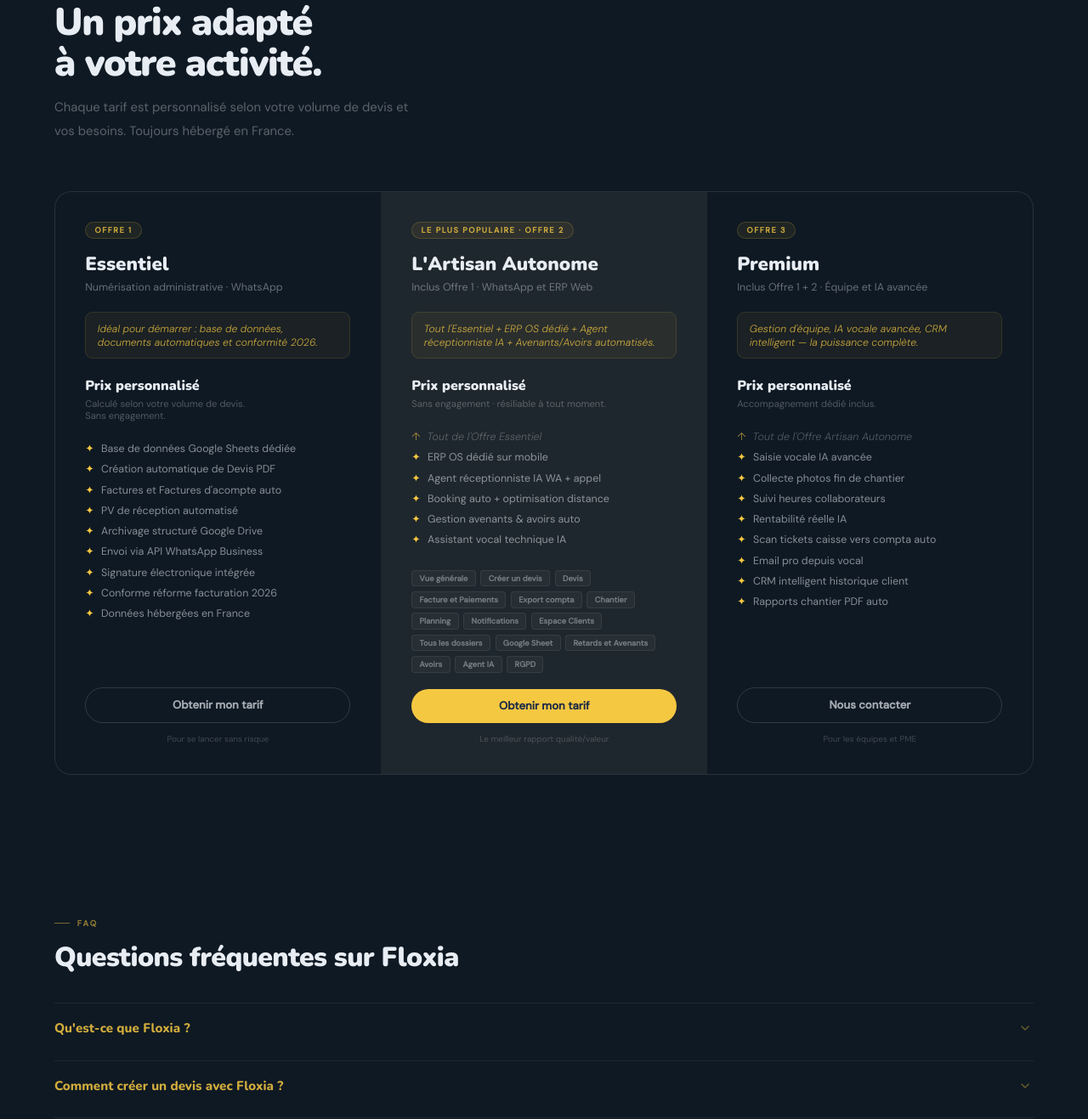
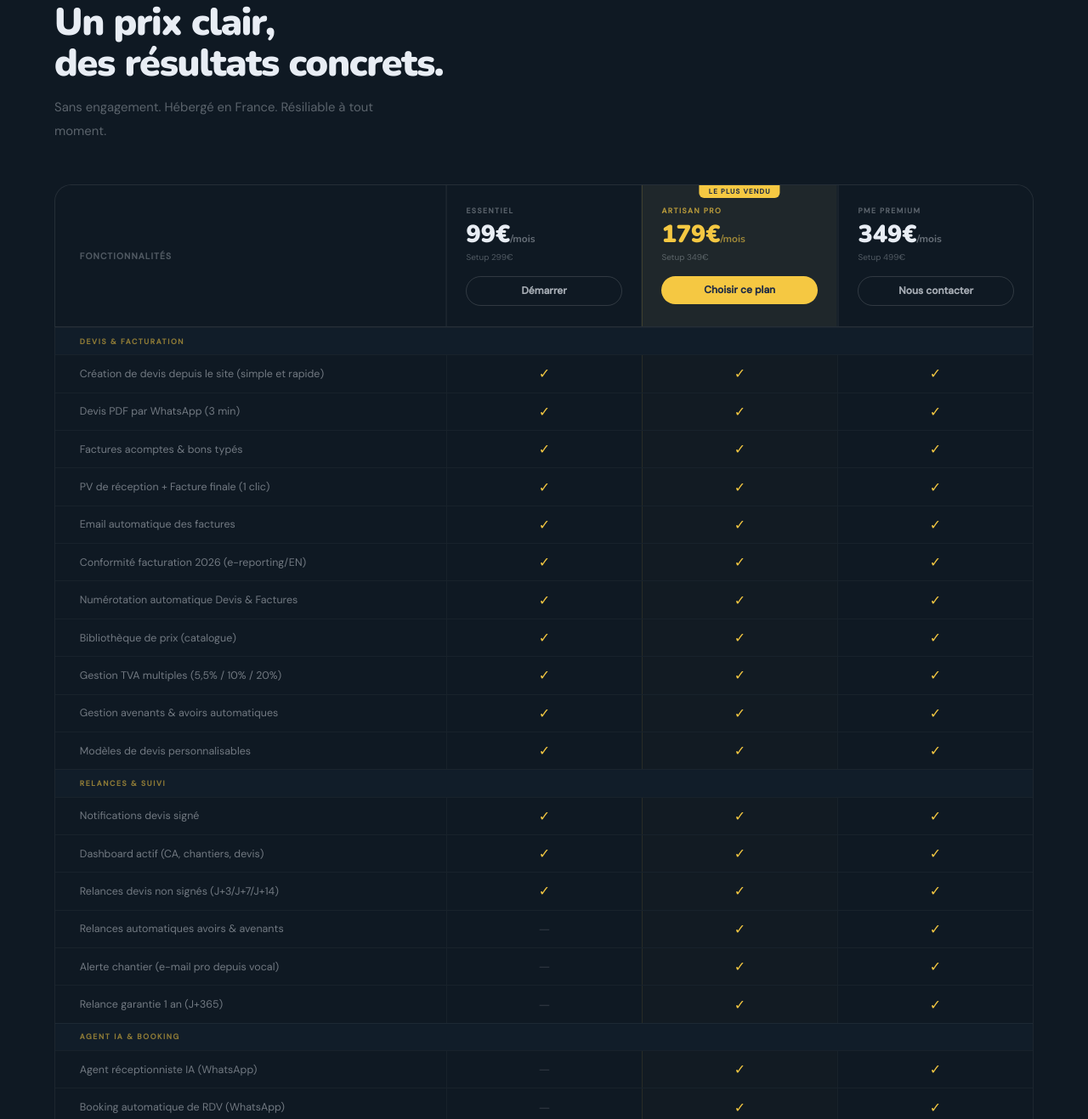
Before and after one commit to florian611/site, a plain HTML site: page index.html in a window 1280 px wide. Shown: the part 7903-9220 px from the top of the page at 85% size. Drawn offline with nearby package versions, Linux system fonts and the light colour scheme.

Commit message:
Update index.html

```diff
--- a/index.html
+++ b/index.html
@@ -283,6 +283,16 @@ input[type=range]::-moz-range-thumb{width:24px;height:24px;background:#F5C842;bo
 .onglets-tag{display:flex;flex-wrap:wrap;gap:.35rem;margin-bottom:1.2rem;}
 .otag{font-size:.58rem;font-weight:600;background:rgba(255,255,255,.04);color:rgba(232,237,244,.4);padding:.18rem .52rem;border-radius:4px;border:1px solid rgba(255,255,255,.07);}
 
+/* PRICING TABLE */
+.pt-cat{background:#111D29;padding:.6rem 1.8rem;font-size:.55rem;font-weight:800;letter-spacing:.18em;text-transform:uppercase;color:rgba(245,200,66,.55);border-top:1px solid rgba(255,255,255,.05);}
+.pt-row{display:grid;grid-template-columns:2fr 1fr 1fr 1fr;border-top:1px solid rgba(255,255,255,.04);}
+.pt-row:hover{background:rgba(255,255,255,.015);}
+.pt-feat{padding:.7rem 1.8rem;font-size:.78rem;color:rgba(232,237,244,.45);display:flex;align-items:center;}
+.pt-cell{padding:.7rem 1.4rem;display:flex;align-items:center;justify-content:center;border-left:1px solid rgba(255,255,255,.04);}
+.pt-cell.pro{border-left:1px solid rgba(245,200,66,.1);background:rgba(245,200,66,.015);}
+.pt-yes{color:#F5C842;font-size:1rem;}
+.pt-no{color:rgba(232,237,244,.15);font-size:1rem;}
+
 /* FAQ */
 .faq-seo{max-width:1280px;margin:0 auto;padding:4rem 5vw 2rem;}
 .faq-seo-title{font-family:'Nunito',sans-serif;font-size:clamp(1.4rem,2.5vw,2rem);font-weight:900;color:#E8EDF4;margin-bottom:2rem;letter-spacing:-.02em;}
@@ -336,6 +346,12 @@ input[type=range]::-moz-range-thumb{width:24px;height:24px;background:#F5C842;bo
   .img-band{height:260px;}
   /* ERP OS section masqué sur mobile */
   .erp-os-section{display:none;}
+  /* Pricing table mobile */
+  .pt-grid{grid-template-columns:1fr!important;}
+  .pt-grid>div:not(:first-child){border-left:none!important;border-top:1px solid rgba(255,255,255,.05);}
+  .pt-row{grid-template-columns:1.5fr 1fr 1fr 1fr;}
+  .pt-feat{font-size:.68rem;padding:.6rem 1rem;}
+  .pt-cell{padding:.6rem .5rem;}
 }
 @media(min-width:769px){.cmp-mobile-cards{display:none!important;}}
 @media(min-width:768px) and (max-width:1024px){
@@ -560,55 +576,50 @@ input[type=range]::-moz-range-thumb{width:24px;height:24px;background:#F5C842;bo
 
 <!-- TARIFS -->
 <div id="tarifs"></div>
-<section class="sec" aria-label="Tarifs Floxia">
+<section class="sec" style="max-width:1280px;" aria-label="Tarifs Floxia">
   <div class="reveal">
     <div class="sec-lbl">Tarifs</div>
-    <h2 class="sec-title">Un prix adapté<br>à votre activité.</h2>
-    <p class="sec-sub">Chaque tarif est personnalisé selon votre volume de devis et vos besoins. Toujours hébergé en France.</p>
+    <h2 class="sec-title">Un prix clair,<br>des résultats concrets.</h2>
+    <p class="sec-sub">Sans engagement. Hébergé en France. Résiliable à tout moment.</p>
   </div>
-  <div class="reveal-stagger pgrid">
-    <div class="pcard">
-      <div class="pbadge">Offre 1</div>
-      <div class="pplan">Essentiel</div>
-      <div class="psub">Numérisation administrative · WhatsApp</div>
-      <div class="phighlight">Idéal pour démarrer : base de données, documents automatiques et conformité 2026.</div>
-      <div class="pprice-custom">Prix personnalisé</div>
-      <div class="pprice-note">Calculé selon votre volume de devis.<br>Sans engagement.</div>
-      <div class="pfeats" id="pfeats1"></div>
-      <a class="pcta pcta-o" href="https://calendly.com/afele1845/30min" target="_blank" rel="noopener">Obtenir mon tarif</a>
-      <div class="pnote">Pour se lancer sans risque</div>
+
+  <!-- HEADER CARDS -->
+  <div class="pt-grid reveal-stagger" style="display:grid;grid-template-columns:2fr 1fr 1fr 1fr;gap:1px;margin-top:3rem;border:1px solid rgba(255,255,255,.06);border-radius:20px 20px 0 0;overflow:hidden;background:rgba(255,255,255,.04);">
+    <div style="background:#0F1923;padding:1.5rem 1.8rem;display:flex;align-items:center;">
+      <span style="font-size:.65rem;font-weight:700;color:rgba(232,237,244,.3);letter-spacing:.1em;text-transform:uppercase;">Fonctionnalités</span>
     </div>
-    <div class="pcard feat">
-      <div class="pbadge">Le plus populaire · Offre 2</div>
-      <div class="pplan">L'Artisan Autonome</div>
-      <div class="psub">Inclus Offre 1 · WhatsApp et ERP Web</div>
-      <div class="phighlight">Tout l'Essentiel + ERP OS dédié + Agent réceptionniste IA + Avenants/Avoirs automatisés.</div>
-      <div class="pprice-custom">Prix personnalisé</div>
-      <div class="pprice-note">Sans engagement · résiliable à tout moment.</div>
-      <div class="pfeats">
-        <div class="pfeat incl"><span class="pcheck">↑</span>Tout de l'Offre Essentiel</div>
-        <div class="pfeat"><span class="pcheck bright">✦</span>ERP OS dédié sur mobile</div>
-        <div class="pfeat"><span class="pcheck bright">✦</span>Agent réceptionniste IA WA + appel</div>
-        <div class="pfeat"><span class="pcheck bright">✦</span>Booking auto + optimisation distance</div>
-        <div class="pfeat"><span class="pcheck bright">✦</span>Gestion avenants & avoirs auto</div>
-        <div class="pfeat"><span class="pcheck bright">✦</span>Assistant vocal technique IA</div>
-      </div>
-      <div class="onglets-tag" id="ongletsTags"></div>
-      <a class="pcta pcta-s" href="https://calendly.com/afele1845/30min" target="_blank" rel="noopener">Obtenir mon tarif</a>
-      <div class="pnote">Le meilleur rapport qualité/valeur</div>
+    <!-- Essentiel -->
+    <div style="background:#0F1923;padding:1.5rem 1.4rem;border-left:1px solid rgba(255,255,255,.05);">
+      <div style="font-size:.55rem;font-weight:800;letter-spacing:.16em;text-transform:uppercase;color:rgba(232,237,244,.35);margin-bottom:.5rem;">Essentiel</div>
+      <div style="font-family:'Nunito',sans-serif;font-size:1.8rem;font-weight:900;color:#E8EDF4;line-height:1;">99€<span style="font-size:.75rem;font-weight:500;color:rgba(232,237,244,.4);">/mois</span></div>
+      <div style="font-size:.62rem;color:rgba(232,237,244,.3);margin-top:.3rem;">Setup 299€</div>
+      <a class="pcta pcta-o" href="https://calendly.com/afele1845/30min" target="_blank" rel="noopener" style="display:block;text-align:center;margin-top:1rem;padding:.55rem .9rem;border-radius:50px;font-size:.75rem;">Démarrer</a>
     </div>
-    <div class="pcard">
-      <div class="pbadge">Offre 3</div>
-      <div class="pplan">Premium</div>
-      <div class="psub">Inclus Offre 1 + 2 · Équipe et IA avancée</div>
-      <div class="phighlight">Gestion d'équipe, IA vocale avancée, CRM intelligent — la puissance complète.</div>
-      <div class="pprice-custom">Prix personnalisé</div>
-      <div class="pprice-note">Accompagnement dédié inclus.</div>
-      <div class="pfeats" id="pfeats3"><div class="pfeat incl"><span class="pcheck">↑</span>Tout de l'Offre Artisan Autonome</div></div>
-      <a class="pcta pcta-o" href="https://calendly.com/afele1845/30min" target="_blank" rel="noopener">Nous contacter</a>
-      <div class="pnote">Pour les équipes et PME</div>
+    <!-- Artisan Pro -->
+    <div style="background:rgba(245,200,66,.03);padding:1.5rem 1.4rem;border-left:1px solid rgba(245,200,66,.15);position:relative;">
+      <div style="position:absolute;top:-1px;left:50%;transform:translateX(-50%);background:#F5C842;color:#1E2B45;font-size:.5rem;font-weight:900;letter-spacing:.14em;text-transform:uppercase;padding:.2rem .7rem;border-radius:0 0 6px 6px;white-space:nowrap;">Le plus vendu</div>
+      <div style="font-size:.55rem;font-weight:800;letter-spacing:.16em;text-transform:uppercase;color:rgba(245,200,66,.7);margin-bottom:.5rem;">Artisan Pro</div>
+      <div style="font-family:'Nunito',sans-serif;font-size:1.8rem;font-weight:900;color:#F5C842;line-height:1;">179€<span style="font-size:.75rem;font-weight:500;color:rgba(245,200,66,.6);">/mois</span></div>
+      <div style="font-size:.62rem;color:rgba(232,237,244,.3);margin-top:.3rem;">Setup 349€</div>
+      <a class="pcta pcta-s" href="https://calendly.com/afele1845/30min" target="_blank" rel="noopener" style="display:block;text-align:center;margin-top:1rem;padding:.55rem .9rem;border-radius:50px;font-size:.75rem;">Choisir ce plan</a>
+    </div>
+    <!-- PME Premium -->
+    <div style="background:#0F1923;padding:1.5rem 1.4rem;border-left:1px solid rgba(255,255,255,.05);">
+      <div style="font-size:.55rem;font-weight:800;letter-spacing:.16em;text-transform:uppercase;color:rgba(232,237,244,.35);margin-bottom:.5rem;">PME Premium</div>
+      <div style="font-family:'Nunito',sans-serif;font-size:1.8rem;font-weight:900;color:#E8EDF4;line-height:1;">349€<span style="font-size:.75rem;font-weight:500;color:rgba(232,237,244,.4);">/mois</span></div>
+      <div style="font-size:.62rem;color:rgba(232,237,244,.3);margin-top:.3rem;">Setup 499€</div>
+      <a class="pcta pcta-o" href="https://calendly.com/afele1845/30min" target="_blank" rel="noopener" style="display:block;text-align:center;margin-top:1rem;padding:.55rem .9rem;border-radius:50px;font-size:.75rem;">Nous contacter</a>
     </div>
   </div>
+
+  <!-- FEATURE TABLE -->
+  <div class="reveal-scale" style="border:1px solid rgba(255,255,255,.06);border-top:none;border-radius:0 0 20px 20px;overflow:hidden;">
+    <table style="width:100%;border-collapse:collapse;" aria-label="Comparatif fonctionnalités">
+      <tbody id="pricingTableBody"></tbody>
+    </table>
+  </div>
+
+  <div style="margin-top:1.2rem;text-align:center;font-size:.62rem;color:rgba(232,237,244,.2);">Sans engagement · résiliable à tout moment · 🇫🇷 hébergé en France</div>
 </section>
 
 <!-- FAQ -->
@@ -758,13 +769,55 @@ document.getElementById('cmpTableBody').innerHTML=COMP_ROWS.map(r=>`<tr><td clas
 const COLS=['Floxia','Batiprix','Onaya','EBP/Sage','Excel'];
 document.getElementById('cmpMobileCards').innerHTML=COMP_ROWS.map(r=>{const cols=COLS.map((lbl,i)=>{const val=r[i+1];const isF=i===0;let badge=val.startsWith('Oui')?'<span class="cmp-mcard-yes">✓</span>':val==='Non'?'<span class="cmp-mcard-no">✕</span>':'<span class="cmp-mcard-partial">~</span>';return `<div class="cmp-mcard-col"><div class="cmp-mcard-col-lbl${isF?' floxia':''}">${lbl}</div>${badge}</div>`;}).join('');return `<div class="cmp-mcard"><div class="cmp-mcard-feat">${r[0]}</div><div class="cmp-mcard-cols">${cols}</div></div>`;}).join('');
 
-// TARIFS
-const FEATS1=['Base de données Google Sheets dédiée','Création automatique de Devis PDF','Factures et Factures d\'acompte auto','PV de réception automatisé','Archivage structuré Google Drive','Envoi via API WhatsApp Business','Signature électronique intégrée','Conforme réforme facturation 2026','Données hébergées en France'];
-const FEATS3=['Saisie vocale IA avancée','Collecte photos fin de chantier','Suivi heures collaborateurs','Rentabilité réelle IA','Scan tickets caisse vers compta auto','Email pro depuis vocal','CRM intelligent historique client','Rapports chantier PDF auto'];
-const ONGLETS=['Vue générale','Créer un devis','Devis','Facture et Paiements','Export compta','Chantier','Planning','Notifications','Espace Clients','Tous les dossiers','Google Sheet','Retards et Avenants','Avoirs','Agent IA','RGPD'];
-document.getElementById('pfeats1').innerHTML=FEATS1.map(f=>`<div class="pfeat"><span class="pcheck bright" aria-hidden="true">✦</span>${f}</div>`).join('');
-document.getElementById('pfeats3').innerHTML+=FEATS3.map(f=>`<div class="pfeat"><span class="pcheck bright" aria-hidden="true">✦</span>${f}</div>`).join('');
-document.getElementById('ongletsTags').innerHTML=ONGLETS.map(o=>`<span class="otag">${o}</span>`).join('');
+// TARIFS — tableau comparatif
+// [label, essentiel, artisanPro, pmePremium]
+// true = ✓, false = —, string = texte
+const PT_ROWS = [
+  {cat:'Devis & Facturation'},
+  ['Création de devis depuis le site (simple et rapide)',true,true,true],
+  ['Devis PDF par WhatsApp (3 min)',true,true,true],
+  ['Factures acomptes & bons typés',true,true,true],
+  ['PV de réception + Facture finale (1 clic)',true,true,true],
+  ['Email automatique des factures',true,true,true],
+  ['Conformité facturation 2026 (e-reporting/EN)',true,true,true],
+  ['Numérotation automatique Devis & Factures',true,true,true],
+  ['Bibliothèque de prix (catalogue)',true,true,true],
+  ['Gestion TVA multiples (5,5% / 10% / 20%)',true,true,true],
+  ['Gestion avenants & avoirs automatiques',true,true,true],
+  ['Modèles de devis personnalisables',true,true,true],
+  {cat:'Relances & Suivi'},
+  ['Notifications devis signé',true,true,true],
+  ['Dashboard actif (CA, chantiers, devis)',true,true,true],
+  ['Relances devis non signés (J+3/J+7/J+14)',true,true,true],
+  ['Relances automatiques avoirs & avenants',false,true,true],
+  ['Alerte chantier (e-mail pro depuis vocal)',false,true,true],
+  ['Relance garantie 1 an (J+365)',false,true,true],
+  {cat:'Agent IA & Booking'},
+  ['Agent réceptionniste IA (WhatsApp)',false,true,true],
+  ['Booking automatique de RDV (WhatsApp)',false,true,true],
+  ['Agent réceptionniste IA (Téléphone)',false,false,true],
+  {cat:'Assistant Vocal IA'},
+  ['Vocal devis via WhatsApp (3 min)',true,true,true],
+  ['Assistant vocal technique (artisan, admin, juridique)',false,true,true],
+  ['Assistant vocal IA avancé (agenda, disponibilités)',false,false,true],
+  {cat:'Conformité & Opérations'},
+  ['Scan OCR tickets de caisse via WhatsApp',false,true,true],
+  ['Dashboard dépenses & TVA récupérable',false,true,true],
+  ['Export comptabilité en 1 clic',false,true,true],
+  {cat:'Avis & Réputation'},
+  ['Demande automatique d\'avis Google Maps',false,true,true],
+  {cat:'Gestion Équipe & Chantiers'},
+  ['Collecte photos fin de chantier',false,true,true],
+  ['Gestion équipe & planning chantiers',false,false,true],
+  ['Suivi des heures collaborateurs',false,false,true],
+];
+const yes='<span class="pt-yes">✓</span>';
+const no='<span class="pt-no">—</span>';
+function ptCell(v,isPro){return `<td class="pt-cell${isPro?' pro':''}">${v===true?yes:no}</td>`;}
+document.getElementById('pricingTableBody').innerHTML=PT_ROWS.map(r=>{
+  if(r.cat!==undefined) return `<tr><td colspan="4" class="pt-cat">${r.cat}</td></tr>`;
+  return `<tr class="pt-row"><td class="pt-feat">${r[0]}</td>${ptCell(r[1],false)}${ptCell(r[2],true)}${ptCell(r[3],false)}</tr>`;
+}).join('');
 
 // FAQ
 const FAQ=[
```
